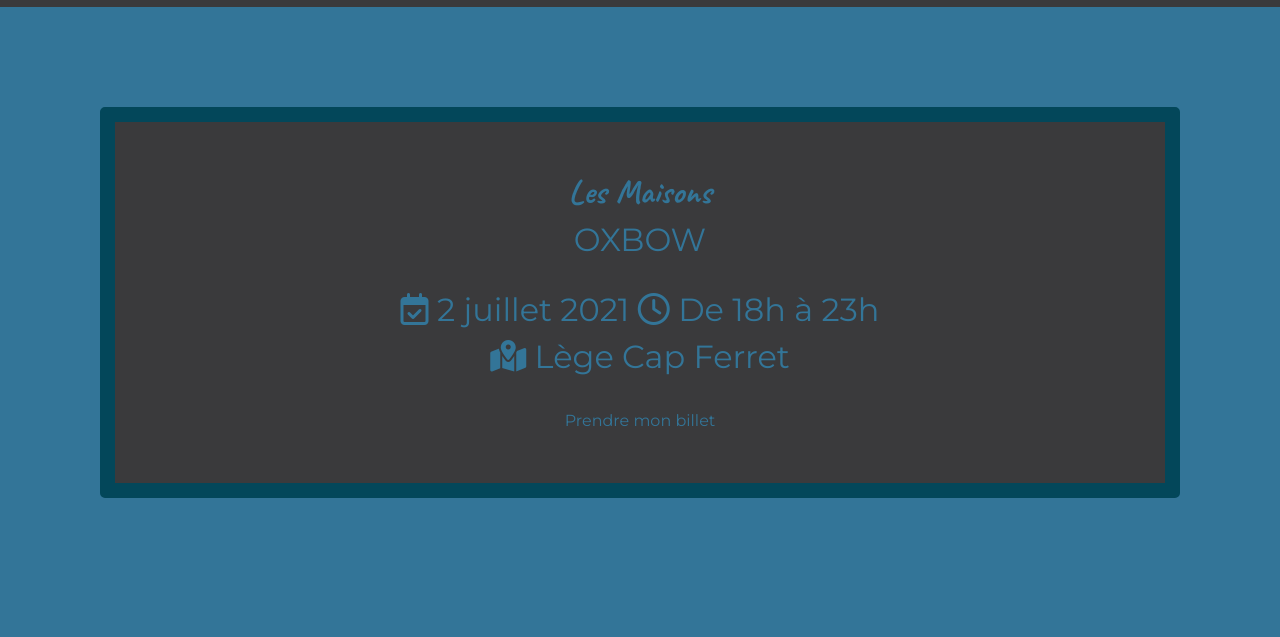
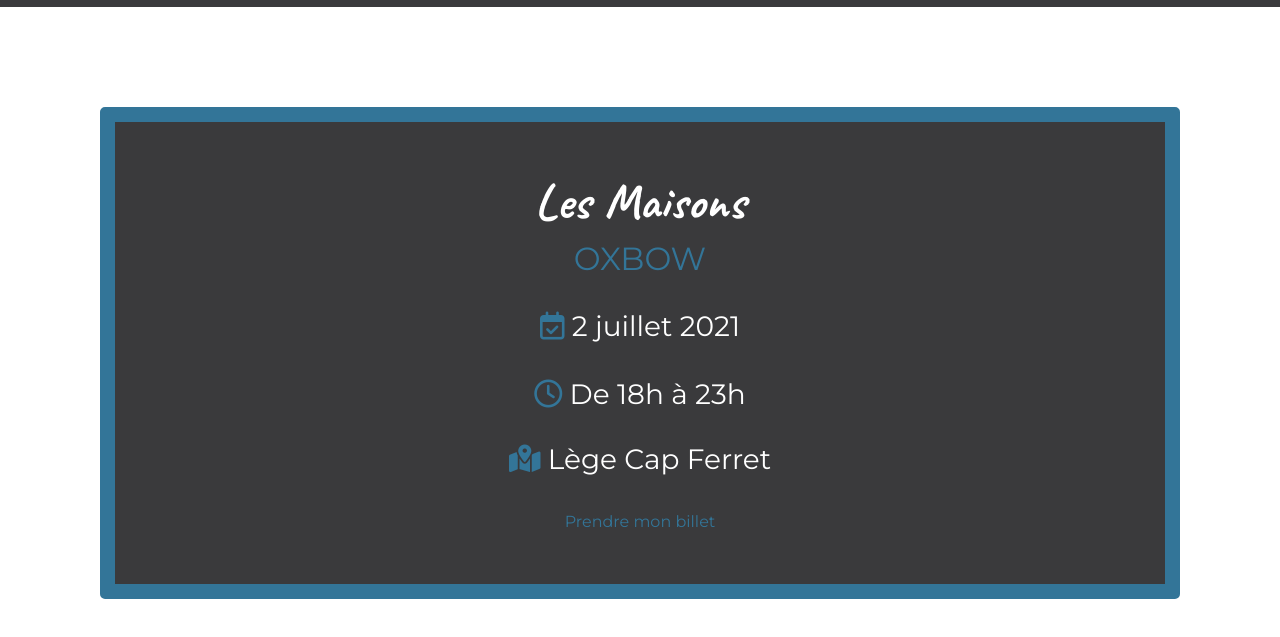
Before and after one commit to combattantes/oxbow.github.io, a plain HTML site: page index.html in a window 1280 px wide. Shown: the part 93-730 px from the top of the page. Drawn offline with nearby package versions, Linux system fonts and the light colour scheme.

Commit message:
Add files via upload

```diff
--- a/index.html
+++ b/index.html
@@ -22,9 +22,12 @@
 <div class="cadre">
 <h1>Les Maisons</h1><h2>OXBOW</h2>
 <br>
- <h2><i class="far fa-calendar-check"></i> 2 juillet 2021
- <i class="far fa-clock"></i> De 18h à 23h</h2>
- <h2><i class="fas fa-map-marked-alt"></i> Lège Cap Ferret</h2>
+ <h3><i class="far fa-calendar-check"></i> 2 juillet 2021
+ <br>
+ <br>
+ <i class="far fa-clock"></i> De 18h à 23h</h3>
+ <br>
+ <h3><i class="fas fa-map-marked-alt"></i> Lège Cap Ferret</h3>
 <br>
  <a href="index2.html" target="_blank" class="billeterie">Prendre mon billet</a>
 </div>
--- a/style.css
+++ b/style.css
@@ -2,12 +2,12 @@
 	text-align: center;
 	justify-content: center;
 align-items: center;
-	background-color: #337598;
+	background-color: white;
 }
 
 h1 {
-	font-size: 34px;
-	color: #337598;
+	font-size: 50px;
+	color: white;
 	font-family: 'Caveat', cursive;
 	justify-content: center;
 align-items: center;
@@ -16,6 +16,11 @@
 	font-family: 'Montserrat', cursive;
 	color: #337598;}
 
+h3 {
+	font-family: 'Montserrat', cursive;
+	color: white;
+}
+
 .cadre {
 	background: #3a3a3c;
 	margin: 100px;
@@ -23,7 +28,7 @@
 	border: 5px solid ;
 	border-radius: 5px;
 	border-width: 15px ;
-    border-color: #03475a;
+    border-color: #337598;
 }
 
 .billeterie {
@@ -34,7 +39,7 @@
 .billeterie:hover {
 	 font-weight: bold;
   text-decoration: none;
-  color: #03475a;
+  color: #d13239;
 }
 
 .my-navbar {
@@ -66,3 +71,16 @@
   font-weight: bold;
   text-decoration: none;
 }
+
+
+.fa-calendar-check {
+	color: #337598;
+}
+
+.fa-clock {
+	color: #337598;
+}
+
+.fa-map-marked-alt {
+	color: #337598;
+}
--- a/style2.css
+++ b/style2.css
@@ -42,15 +42,26 @@
 }
 
 .cadre {
-	background: #337598;
+	background: #3a3a3c;
 	margin: 100px;
 	padding:50px;
 	border: 5px solid ;
 	border-radius: 5px;
 	border-width: 15px ;
-    border-color: #03475a;
+    border-color: #337598;
 }
 
 .mention {
 	font-size: 12px;
 }
+
+
+h1 {
+	color: white;
+}
+
+
+h2 {
+	color: white;
+	font-size: 15px;
+}
```
Also changed, not shown: index2.html (+3 -1 lines).
